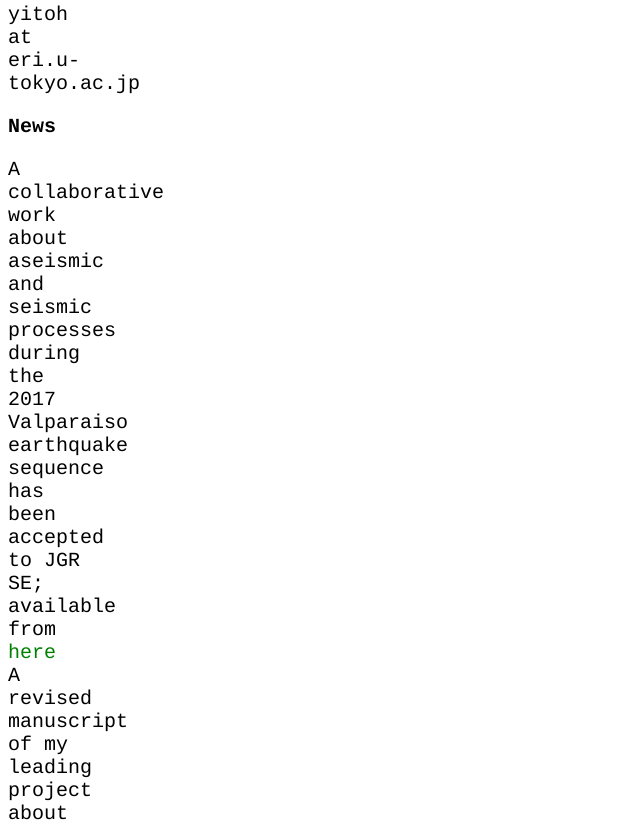
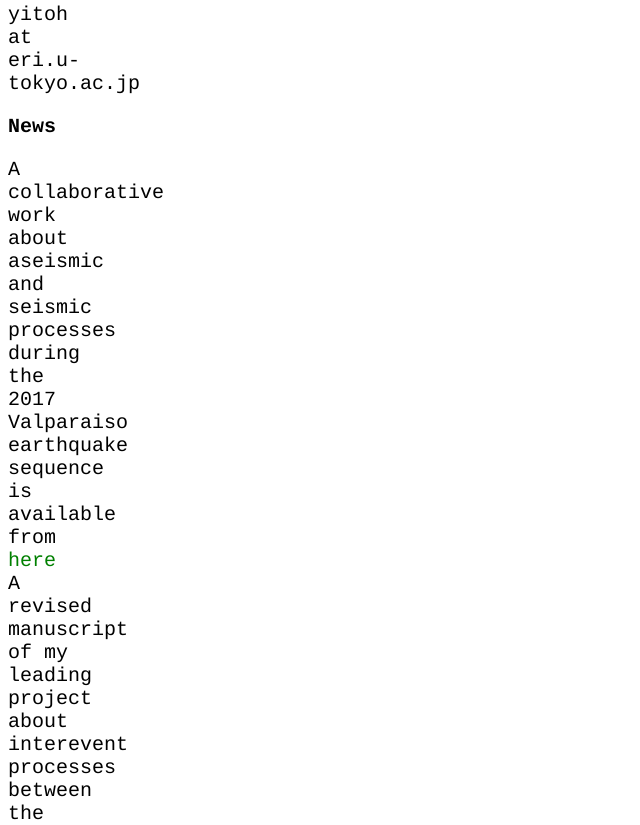
Before and after one commit to yujiitoh/yujiitoh.github.io, a plain HTML site: page index.html in a window 1280 px wide. Shown: the part 349-1174 px from the top of the page, without its empty margins (0-640 px from the left). Drawn offline with Linux system fonts and the light colour scheme.

Commit message:
Update index.html

```diff
--- a/index.html
+++ b/index.html
@@ -23,7 +23,7 @@ a   {color: green; font-family: courier; font-size: 20px; text-decoration:none}
 
 
 <h1>News</h1>
-  <p>A collaborative work about aseismic and seismic processes during the 2017 Valparaiso earthquake sequence has been accepted to JGR SE; available from <a href="https://agupubs.onlinelibrary.wiley.com/doi/10.1029/2023JB026603">here</a><br>
+  <p>A collaborative work about aseismic and seismic processes during the 2017 Valparaiso earthquake sequence is available from <a href="https://agupubs.onlinelibrary.wiley.com/doi/10.1029/2023JB026603">here</a><br>
 A revised manuscript of my leading project about interevent processes between the 2014 Iquique mainshock and the largest aftershock is <a href="https://doi.org/10.31223/X5G08S">here</a>.</p>
 
 
```
